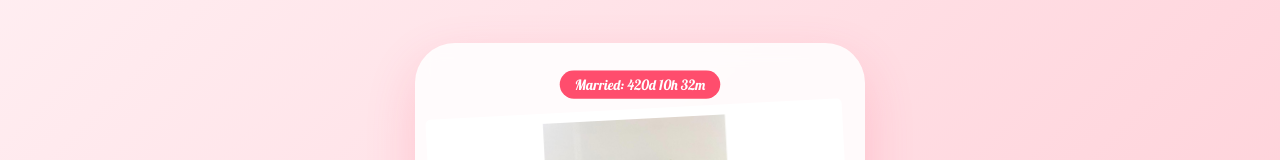
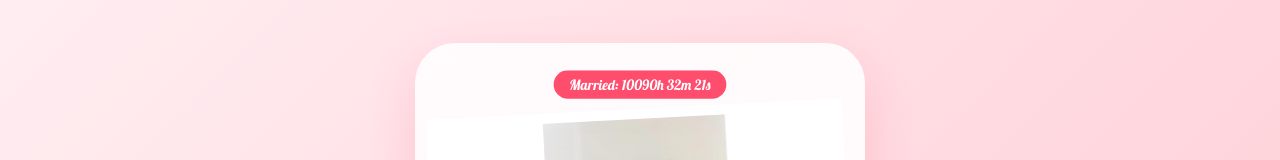
Before and after one commit to akas33/Valentinebebe, a React (Create React App) app: page / in a window 1280 px wide. Shown: the part 148-308 px from the top of the page. Built offline with nearby package versions, Linux system fonts and the light colour scheme.

Commit message:
Update App.js

```diff
--- a/src/App.js
+++ b/src/App.js
@@ -17,19 +17,19 @@ const App = () => {
   const [noCount, setNoCount] = useState(0);
   const [yesButtonSize, setYesButtonSize] = useState(1);
   const [noButtonPos, setNoButtonPos] = useState({ x: 0, y: 0 });
-  const [timeMarried, setTimeMarried] = useState({ days: 0, hours: 0, mins: 0, secs: 0 });
+  const [timeMarried, setTimeMarried] = useState({ totalHours: 0, mins: 0, secs: 0 });
   const iframeRef = useRef(null);
 
-  // Marriage Clock Logic (Dec 11, 2024)
+  // Updated Marriage Clock: Hours, Minutes, Seconds (From Dec 11, 2024 @ 9:25 AM)
   useEffect(() => {
     const marriageDate = new Date("2024-12-11T09:25:00");
     const timer = setInterval(() => {
       const now = new Date();
       const diff = now - marriageDate;
+
       if (diff > 0) {
         setTimeMarried({
-          days: Math.floor(diff / (1000 * 60 * 60 * 24)),
-          hours: Math.floor((diff / (1000 * 60 * 60)) % 24),
+          totalHours: Math.floor(diff / (1000 * 60 * 60)), // Calculated as total hours
           mins: Math.floor((diff / 1000 / 60) % 60),
           secs: Math.floor((diff / 1000) % 60),
         });
@@ -48,7 +48,6 @@ const App = () => {
 
   const handleAccept = () => {
     setAccepted(true);
-    // RESTORED CONFETTI
     if (window.confetti) {
       window.confetti({
         particleCount: 150,
@@ -73,16 +72,20 @@ const App = () => {
 
   return (
     <div className="App">
-      {/* RESTORED SONG */}
       <iframe ref={iframeRef} width="0" height="0" src="https://www.youtube.com/embed/LPeZOE8ZIHI?enablejsapi=1&autoplay=1&mute=1&start=30&loop=1&playlist=LPeZOE8ZIHI" allow="autoplay" style={{ display: 'none', position: 'absolute' }}></iframe>
 
       <div className="App-body">
         {!opened ? (
           <div className="pulse">
-            <div className="bebe-tag">Married: {timeMarried.days}d {timeMarried.hours}h {timeMarried.mins}m</div>
+            {/* Clock in the tag now shows Hours, Minutes, Seconds */}
+            <div className="bebe-tag">
+              Married: {timeMarried.totalHours}h {timeMarried.mins}m {timeMarried.secs}s
+            </div>
+
             <div className="photo-frame">
               <img src={ourPhoto} alt="Us" className="zoom-animation" />
             </div>
+
             <h1 className="App-text">I've been keeping a secret since 2021...</h1>
             <button className="App-button btn-yes" onClick={handleOpenMessage}>Open ❤️</button>
           </div>
@@ -90,11 +93,17 @@ const App = () => {
           <div className="asking-container">
             <h1 className="App-text">Will you still be my Valentine, Sweety?</h1>
             <img src={rejectionGifs[Math.min(noCount, rejectionGifs.length - 1)]} alt="Mood" className="App-gif" />
+
             <div className="button-group">
               <div className="yes-container">
                 <button className="App-button btn-yes" style={{ transform: `scale(${yesButtonSize})` }} onClick={handleAccept}>Yes</button>
               </div>
-              <button className="App-button btn-no" onClick={handleReject} onMouseEnter={handleReject} style={{ transform: `translate(${noButtonPos.x}px, ${noButtonPos.y}px)`, zIndex: 1000 }}>
+              <button
+                className="App-button btn-no"
+                onClick={handleReject}
+                onMouseEnter={handleReject}
+                style={{ transform: `translate(${noButtonPos.x}px, ${noButtonPos.y}px)`, zIndex: 1000 }}
+              >
                 {rejectionTexts[Math.min(noCount, rejectionTexts.length - 1)]}
               </button>
             </div>
```
